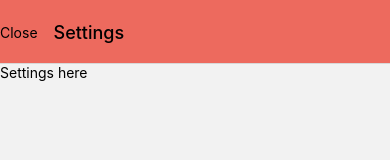
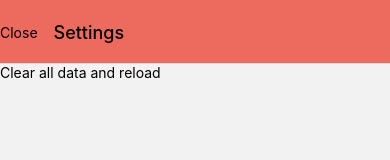
Before and after one commit to matthis-perrin/archery, a React Native app: screen /Settings in a window 390 px wide. Shown: the top 160 px of the page. Built offline with nearby package versions, Linux system fonts and the light colour scheme.

Commit message:
Add async button component + Button to clear local storage and restart the app

```diff
--- a/src/app.tsx
+++ b/src/app.tsx
@@ -4,12 +4,10 @@ import {
   NativeStackNavigationOptions,
 } from '@react-navigation/native-stack';
 import React from 'react';
-import {Button, Text, TouchableOpacity} from 'react-native';
 
 import {BackButton} from './back_button';
 import {HomeScreen} from './home_screen';
 import {Session} from './models';
-import {useNav} from './navigation';
 import {SessionScreen} from './session_screen';
 import {SettingsButton} from './settings_button';
 import {SettingsScreen} from './settings_screen';
--- /dev/null
+++ b/src/button.tsx
@@ -0,0 +1,43 @@
+import React, {FC, useCallback, useState} from 'react';
+import {Text, TouchableWithoutFeedback, View} from 'react-native';
+import styled from 'styled-components';
+
+interface TextButtonProps {
+  title: string;
+  opacity?: number;
+  onPress: () => Promise<void>;
+}
+
+const DEFAULT_OPACITY = 0.5;
+
+export const TextButton: FC<TextButtonProps> = props => {
+  const [loading, setLoading] = useState(false);
+  const {title, opacity = DEFAULT_OPACITY, onPress} = props;
+
+  const handlePress = useCallback(() => {
+    setLoading(true);
+    onPress()
+      .catch(console.error)
+      .finally(() => setLoading(false));
+  }, [onPress]);
+
+  return (
+    <TouchableWithoutFeedback onPress={handlePress}>
+      <Content style={{opacity: loading ? opacity : 1}}>
+        <StyledText>{title}</StyledText>
+      </Content>
+    </TouchableWithoutFeedback>
+  );
+};
+TextButton.displayName = 'TextButton';
+
+const Content = styled(View)`
+  display: flex;
+  align-items: center;
+  padding: 8px 16px;
+  border-radius: 4px;
+  background-color: #f9c784;
+`;
+const StyledText = styled(Text)`
+  font-size: 16px;
+`;
--- a/src/home_screen.tsx
+++ b/src/home_screen.tsx
@@ -5,7 +5,6 @@ import styled from 'styled-components';
 import {LightText, Screen} from './fragments';
 import {generateSessionId, Session} from './models';
 import {SessionTile} from './session_tile';
-import {SettingsButton} from './settings_button';
 import {setSession, useAppState, useSessions} from './stores';
 
 export const HomeScreen: React.FC = () => {
--- a/src/settings_screen.tsx
+++ b/src/settings_screen.tsx
@@ -1,15 +1,27 @@
-import React from 'react';
+import AsyncStorageLib from '@react-native-async-storage/async-storage';
+import React, {useCallback} from 'react';
+import {DevSettings} from 'react-native';
 import styled from 'styled-components';
 
-import {LightText, Screen} from './fragments';
+import {TextButton} from './button';
+import {Screen} from './fragments';
+import {sleep} from './sleep';
 
 export const SettingsScreen: React.FC = () => {
+  const handleClearData = useCallback(async () => {
+    await sleep(1000);
+    await AsyncStorageLib.clear();
+    DevSettings.reload();
+  }, []);
+
   return (
     <Wrapper>
-      <LightText>Settings here</LightText>
+      <TextButton title="Clear all data and reload" onPress={handleClearData}></TextButton>
     </Wrapper>
   );
 };
 SettingsScreen.displayName = 'SettingsScreen';
 
-const Wrapper = styled(Screen)``;
+const Wrapper = styled(Screen)`
+  padding: 0 32px;
+`;
```
